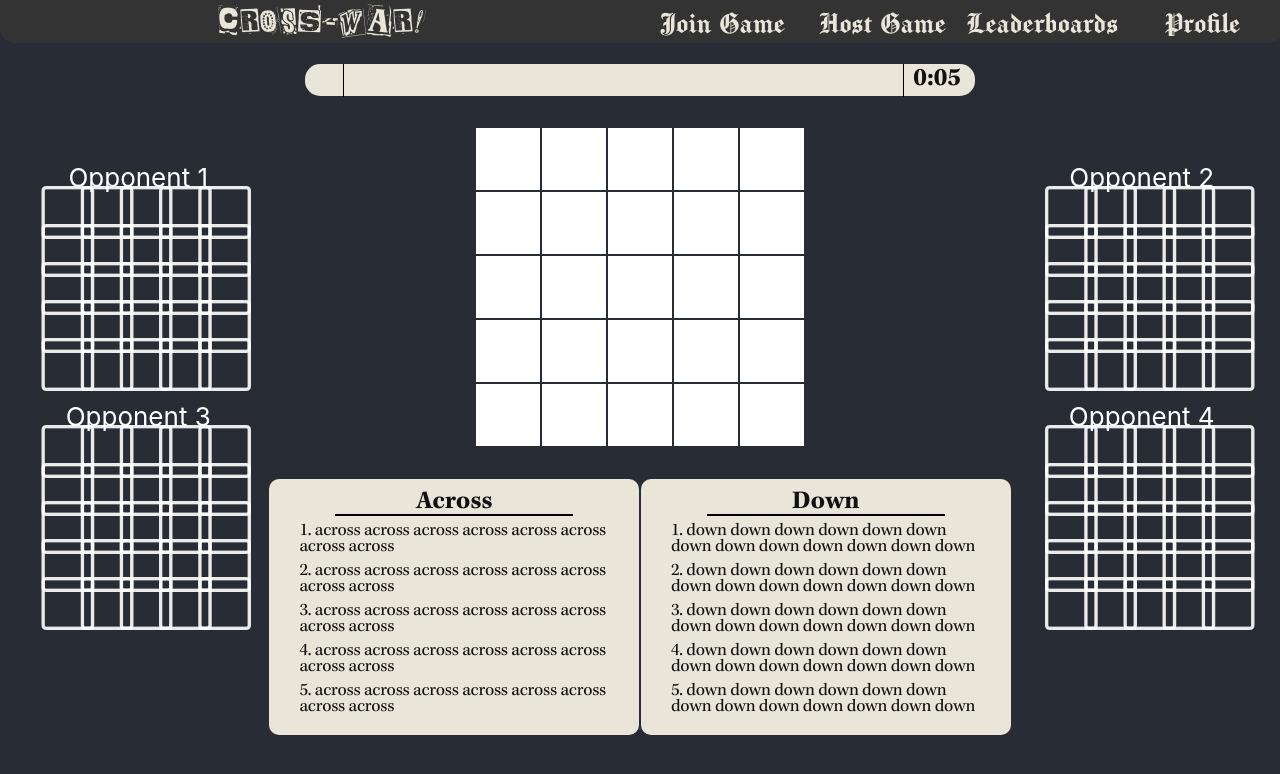
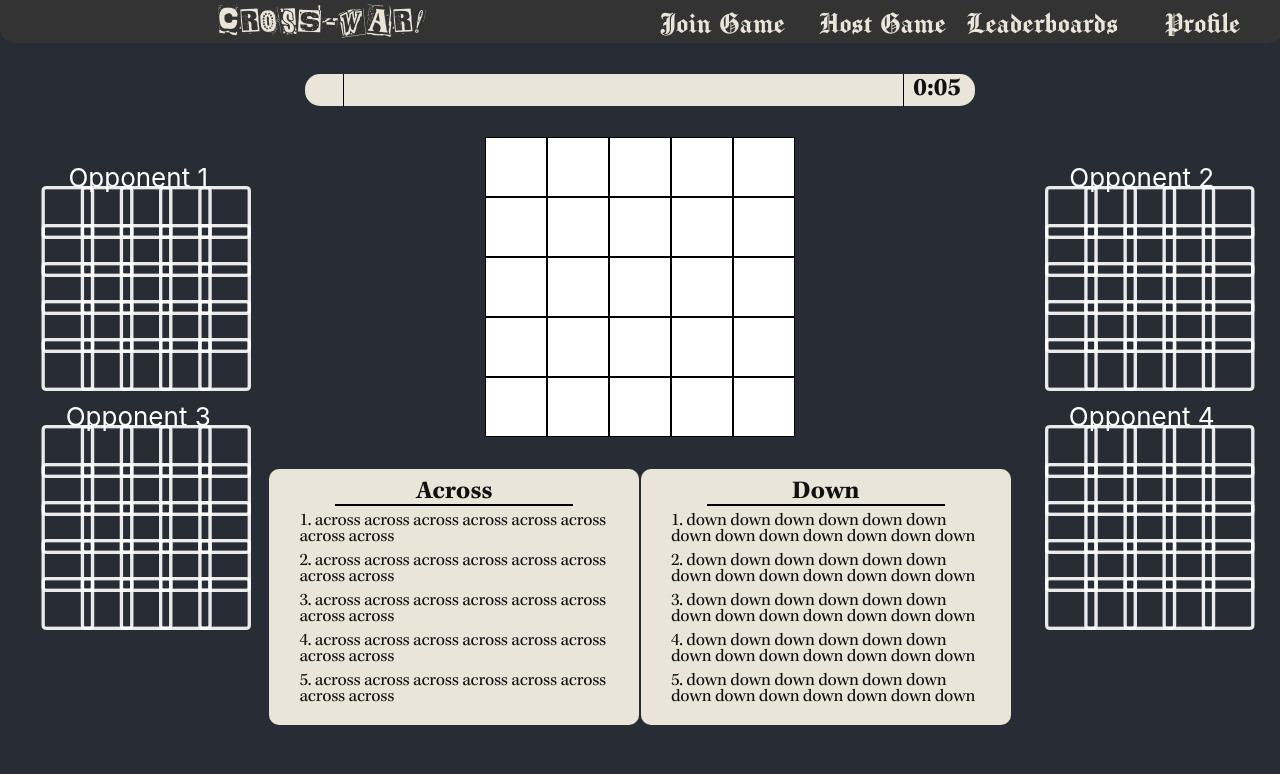
Before and after one commit to npgilman/mini-crossword, a React (Create React App) app in the folder crosswar/: page / in a window 1280 px wide. Shown: the top 774 px of the page. Built offline with nearby package versions, Linux system fonts and the light colour scheme.

Commit message:
style changes

```diff
--- a/crosswar/src/App.css
+++ b/crosswar/src/App.css
@@ -5,6 +5,8 @@
 /* default react styling */
 .App-header {
   background-color: #282c34;
+  /* background-image: url("testbg.jpg");
+  background-size: 250vh; */
   min-height: 100vh;
   display: flex;
   flex-direction: column;
@@ -19,9 +21,9 @@
   white-space: nowrap;
   width: 7vh;
   height: 7vh;
-  margin: 1px;
+  margin: 0px;
   text-align: center;
-  border: 2px solid transparent;
+  border: 1px solid black;
   font-size: 7vh;
   text-transform: uppercase;
 }
@@ -31,7 +33,7 @@
   background-color: #ffda37;
   caret-color: transparent;
   outline: none;
-  border: 2px solid transparent;
+  border: 1px solid black;
 }
 
 /* parent element of status board*/
--- a/crosswar/src/components/Cluebar.js
+++ b/crosswar/src/components/Cluebar.js
@@ -49,20 +49,23 @@ const Cluebar = (props) => {
 
     return(
         <>
-        <table>
+        <table style={{cursor: "default"}}>
             <tr>
                 <td style={{width: "6%", borderRight: "1px solid black"}}>
                     <div style={{marginLeft: "1vh", textTransform: "uppercase"}}>
+                        {/* Selected clue's number and type (across or down), ex: "1A" */}
                         {getSelected()}
                     </div>
                 </td>
                 <td style={{fontFamily: "KeplerStdRegular", width: "88%", borderRight: "1px solid black"}}>
                     <div style={{marginLeft: "1vh", fontSize: "2.2vh"}}>
+                        {/* Selected clue */}
                         {getClue()}
                     </div>
                 </td>
                 <td style={{width: "6%", textAlign: "right"}}>
                     <div style={{textAlign: "left", marginLeft: "1vh"}}>
+                        {/* Time elapsed in minutes:seconds */}
                     {Math.floor((time/60000) % 60)}:{("0" + Math.floor((time/1000) % 60).toString()).slice(-2)}
                     </div>
                 </td>
```
Also changed, not shown: crosswar/src/App.js (line endings or trailing spaces), crosswar/src/testbg.jpg (added).
